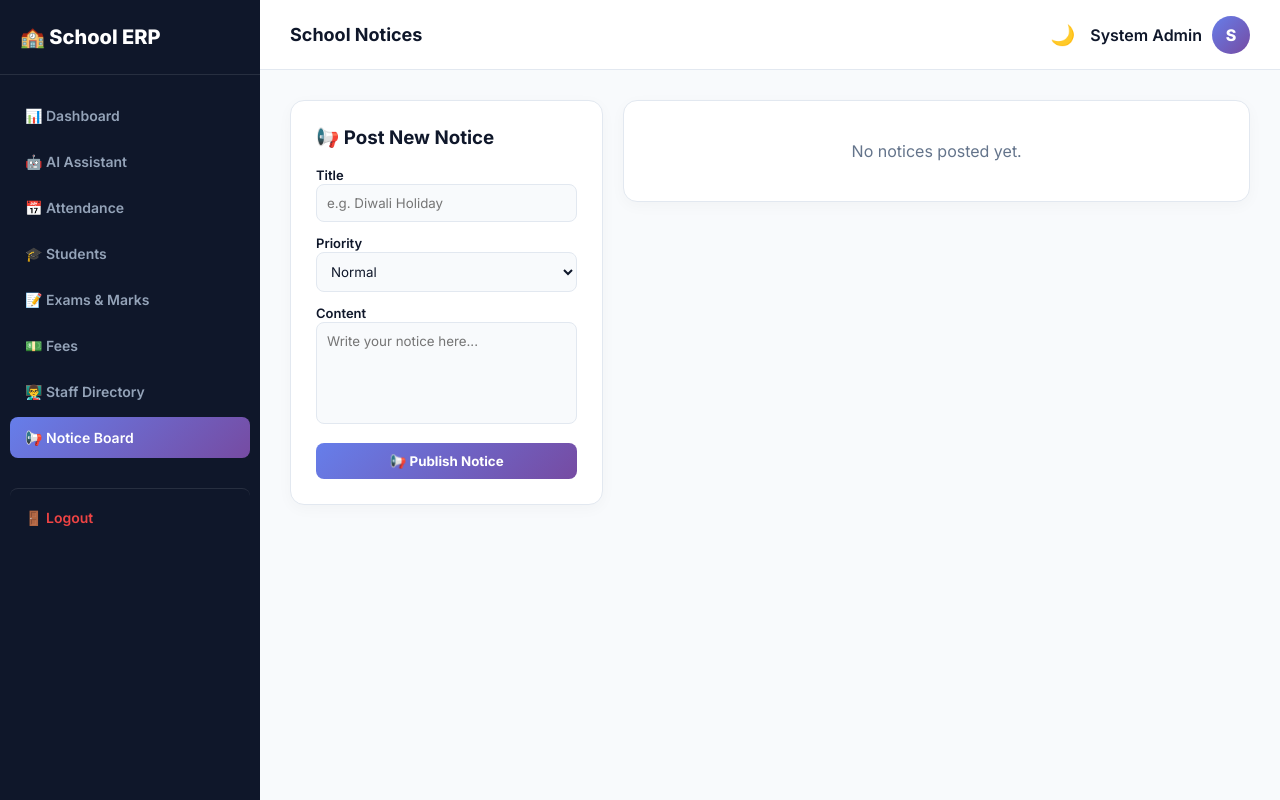
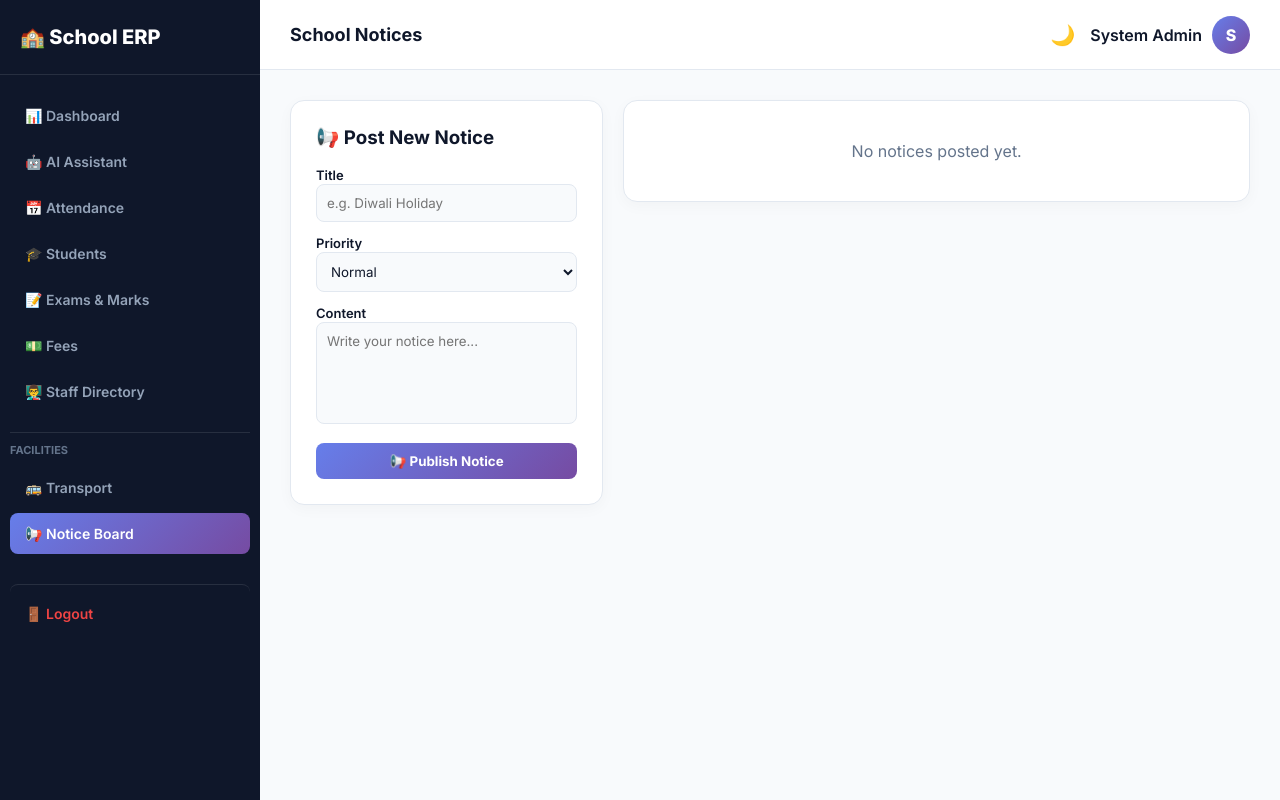
Before and after one commit to amankum500-max/School-mangement-, a Flask app: page /notices in a window 1280 px wide. Run offline with Flask 3, Linux system fonts and the light colour scheme; the visitor is signed in with stand-in values (Sample User, id 1); data that the repository does not hold is empty; some libraries are stand-ins or nearby versions.

Commit message:
Update base.html

```diff
--- a/templates/shared/base.html
+++ b/templates/shared/base.html
@@ -46,6 +46,8 @@
       <a href="/result" class="{% if '/result' in request.path or '/report-card' in request.path %}active{% endif %}">📝 Exams & Marks</a>
       <a href="/fees" class="{% if '/fees' in request.path %}active{% endif %}">💵 Fees</a>
       <a href="/staff" class="{% if '/staff' in request.path %}active{% endif %}">👨‍🏫 Staff Directory</a>
+      <div style="margin-top: 20px; border-top: 1px solid rgba(255,255,255,0.1); padding-top: 10px; margin-bottom: 10px; font-size: 11px; color: #64748b; font-weight: bold; text-transform: uppercase;">Facilities</div>
+<a href="/transport" class="{% if '/transport' in request.path %}active{% endif %}">🚌 Transport</a>
       <a href="/notices" class="{% if '/notices' in request.path %}active{% endif %}">📢 Notice Board</a>
       <a href="/logout" style="color: #ef4444; margin-top: 30px; border-top: 1px solid rgba(255,255,255,0.1); padding-top: 20px;">🚪 Logout</a>
     </nav>
```
